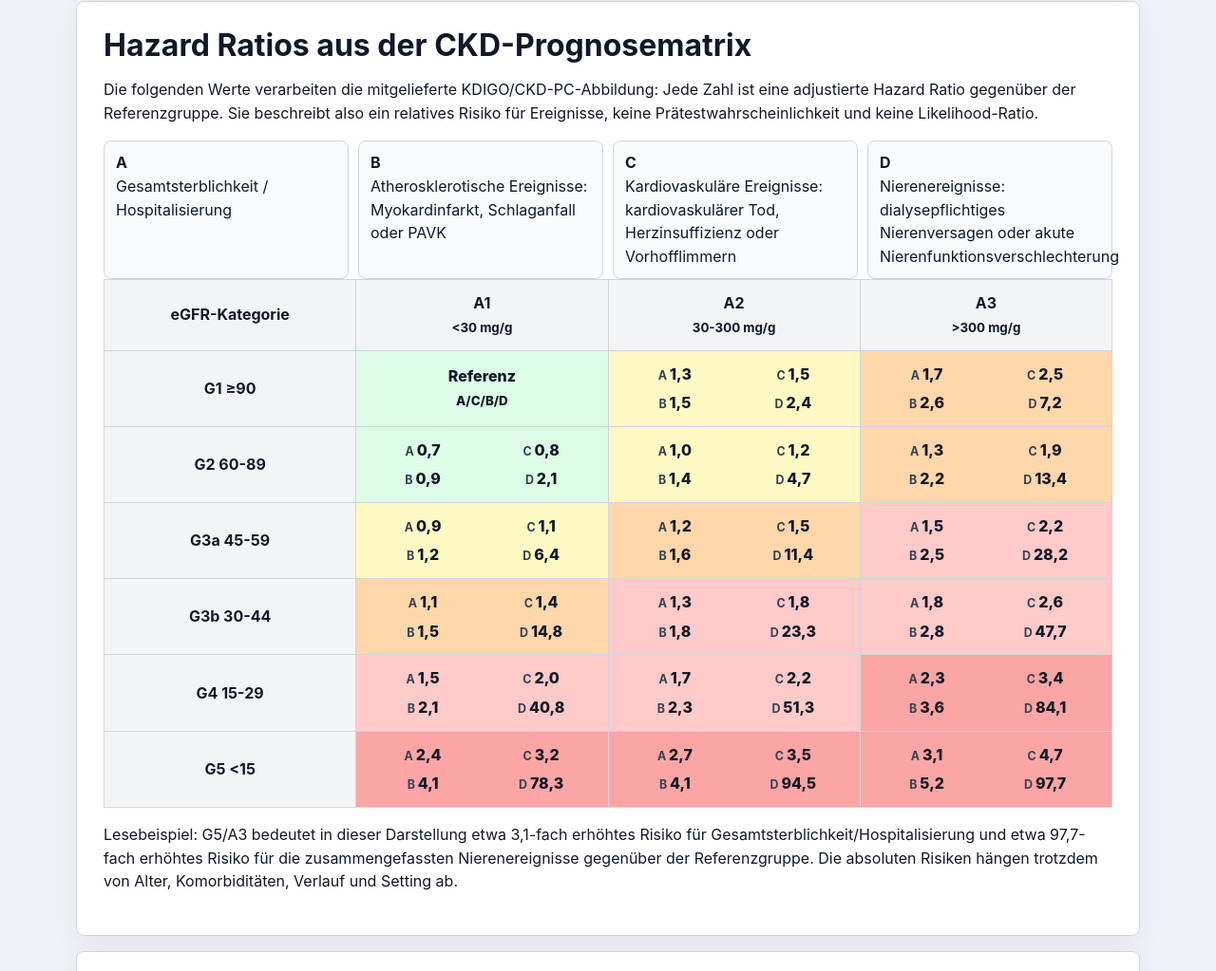
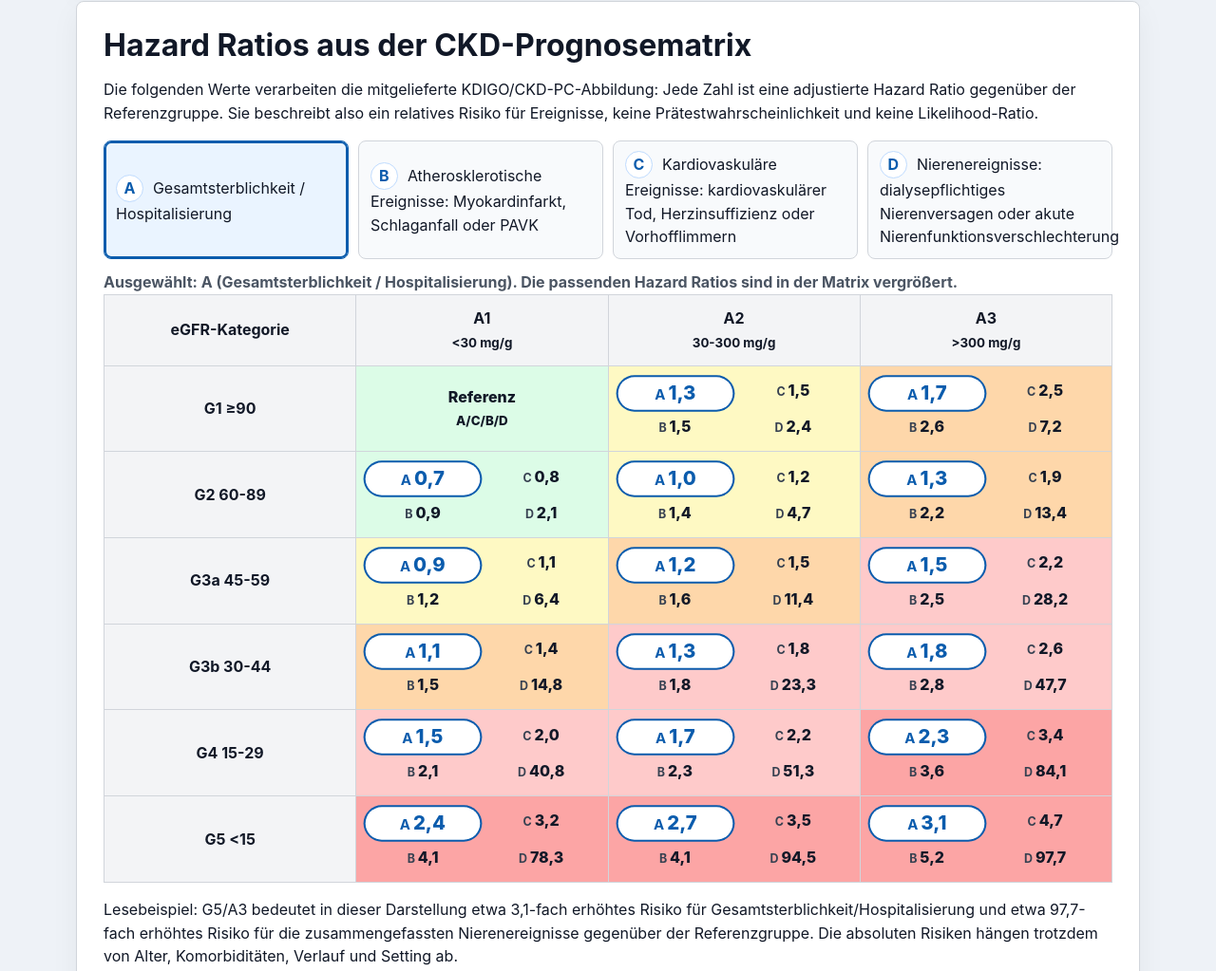
Before and after one commit to bummsgeordy/LikelihoodMD, a website: page public/info/ckd-risiko/index.html in a window 1280 px wide. Shown: the part 2291-3314 px from the top of the page at 95% size. Drawn offline with Linux system fonts and the light colour scheme.

Commit message:
Make CKD hazard ratio matrix interactive

```diff
--- a/public/info/ckd-risiko/index.html
+++ b/public/info/ckd-risiko/index.html
@@ -239,11 +239,31 @@
         justify-content: center;
         gap: 0.18rem;
         white-space: nowrap;
+        border-radius: 999px;
+        padding: 0.08rem 0.28rem;
+        transition:
+          background 0.15s ease,
+          box-shadow 0.15s ease,
+          color 0.15s ease,
+          transform 0.15s ease;
       }
 
       .hazard-cell b {
         color: #374151;
         font-size: 0.78rem;
+      }
+
+      .hazard-cell span.is-selected {
+        background: #fff;
+        color: #0b5cad;
+        box-shadow: 0 0 0 2px #0b5cad;
+        font-size: 1.22rem;
+        transform: scale(1.04);
+      }
+
+      .hazard-cell span.is-selected b {
+        color: #0b5cad;
+        font-size: 0.9rem;
       }
 
       .hazard-note-grid {
@@ -253,11 +273,54 @@
         margin: 12px 0 0;
       }
 
-      .hazard-note-grid div {
+      .hazard-filter-button {
+        appearance: none;
         border: 1px solid var(--line);
         border-radius: 8px;
         padding: 10px 12px;
         background: var(--soft);
+        color: var(--ink);
+        cursor: pointer;
+        font: inherit;
+        text-align: left;
+        transition:
+          background 0.15s ease,
+          border-color 0.15s ease,
+          box-shadow 0.15s ease,
+          transform 0.15s ease;
+      }
+
+      .hazard-filter-button:hover,
+      .hazard-filter-button:focus-visible {
+        border-color: #0b5cad;
+        box-shadow: 0 0 0 4px rgba(11, 92, 173, 0.12);
+        outline: none;
+        transform: translateY(-1px);
+      }
+
+      .hazard-filter-button[aria-pressed="true"] {
+        border-color: #0b5cad;
+        background: #eaf4ff;
+        box-shadow: inset 0 0 0 2px #0b5cad;
+      }
+
+      .hazard-filter-button strong {
+        display: inline-flex;
+        align-items: center;
+        justify-content: center;
+        width: 1.8rem;
+        height: 1.8rem;
+        margin-right: 0.35rem;
+        border: 1px solid #bfdbfe;
+        border-radius: 999px;
+        background: #fff;
+        color: #0b5cad;
+      }
+
+      .hazard-filter-hint {
+        margin: 0.75rem 0 0;
+        color: var(--muted);
+        font-weight: 700;
       }
 
       @media (max-width: 760px) {
@@ -487,12 +550,23 @@
           Sie beschreibt also ein relatives Risiko für Ereignisse, keine
           Prätestwahrscheinlichkeit und keine Likelihood-Ratio.
         </p>
-        <div class="hazard-note-grid" aria-label="Komplikationsgruppen">
-          <div><strong>A</strong><br />Gesamtsterblichkeit / Hospitalisierung</div>
-          <div><strong>B</strong><br />Atherosklerotische Ereignisse: Myokardinfarkt, Schlaganfall oder PAVK</div>
-          <div><strong>C</strong><br />Kardiovaskuläre Ereignisse: kardiovaskulärer Tod, Herzinsuffizienz oder Vorhofflimmern</div>
-          <div><strong>D</strong><br />Nierenereignisse: dialysepflichtiges Nierenversagen oder akute Nierenfunktionsverschlechterung</div>
+        <div class="hazard-note-grid" aria-label="Komplikationsgruppen auswählen">
+          <button class="hazard-filter-button" type="button" data-outcome="A" aria-pressed="true">
+            <strong>A</strong> Gesamtsterblichkeit / Hospitalisierung
+          </button>
+          <button class="hazard-filter-button" type="button" data-outcome="B" aria-pressed="false">
+            <strong>B</strong> Atherosklerotische Ereignisse: Myokardinfarkt, Schlaganfall oder PAVK
+          </button>
+          <button class="hazard-filter-button" type="button" data-outcome="C" aria-pressed="false">
+            <strong>C</strong> Kardiovaskuläre Ereignisse: kardiovaskulärer Tod, Herzinsuffizienz oder Vorhofflimmern
+          </button>
+          <button class="hazard-filter-button" type="button" data-outcome="D" aria-pressed="false">
+            <strong>D</strong> Nierenereignisse: dialysepflichtiges Nierenversagen oder akute Nierenfunktionsverschlechterung
+          </button>
         </div>
+        <p class="hazard-filter-hint" id="hazardSelectionHint">
+          Ausgewählt: A. Die passenden Hazard Ratios sind in der Matrix vergrößert.
+        </p>
         <div class="table-scroll">
           <table class="hazard-table" aria-label="Adjustierte Hazard Ratios nach eGFR- und Albuminurie-Kategorie">
             <thead>
@@ -640,5 +714,37 @@
         </ul>
       </section>
     </main>
+    <script>
+      const outcomeLabels = {
+        A: "Gesamtsterblichkeit / Hospitalisierung",
+        B: "atherosklerotische Ereignisse",
+        C: "kardiovaskuläre Ereignisse",
+        D: "Nierenereignisse"
+      };
+
+      function setSelectedOutcome(outcome) {
+        document.querySelectorAll(".hazard-filter-button").forEach(button => {
+          button.setAttribute("aria-pressed", String(button.dataset.outcome === outcome));
+        });
+
+        document.querySelectorAll(".hazard-cell span").forEach(value => {
+          const label = value.querySelector("b")?.textContent?.trim();
+          value.classList.toggle("is-selected", label === outcome);
+        });
+
+        const hint = document.querySelector("#hazardSelectionHint");
+        if (hint) {
+          hint.textContent = `Ausgewählt: ${outcome} (${outcomeLabels[outcome]}). Die passenden Hazard Ratios sind in der Matrix vergrößert.`;
+        }
+      }
+
+      document.querySelectorAll(".hazard-filter-button").forEach(button => {
+        button.addEventListener("click", () => {
+          setSelectedOutcome(button.dataset.outcome || "A");
+        });
+      });
+
+      setSelectedOutcome("A");
+    </script>
   </body>
 </html>
--- a/public/sw.js
+++ b/public/sw.js
@@ -1,4 +1,4 @@
-const CACHE_VERSION = 'lr-rechner-schema-v5-2026-06-03-3';
+const CACHE_VERSION = 'lr-rechner-schema-v5-2026-06-03-4';
 const CACHE_NAME = `likelihood-ratio-rechner-${CACHE_VERSION}`;
 const APP_SHELL = [
   './',
```
